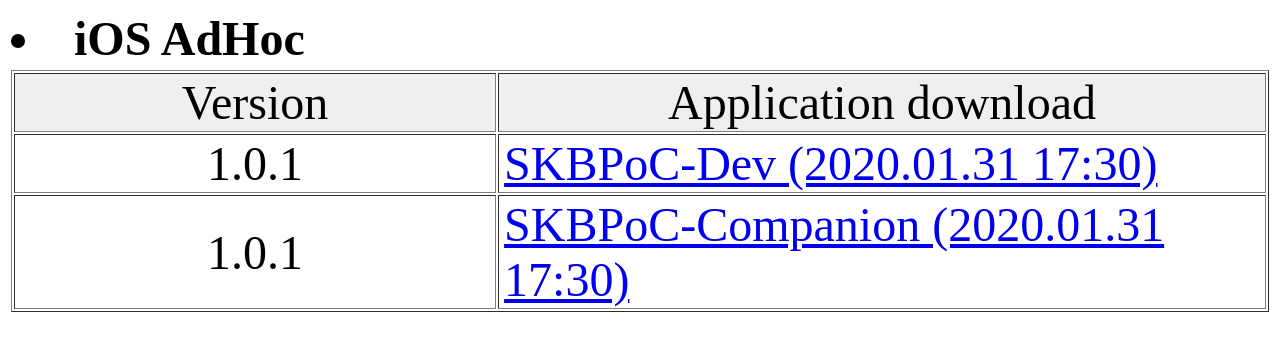
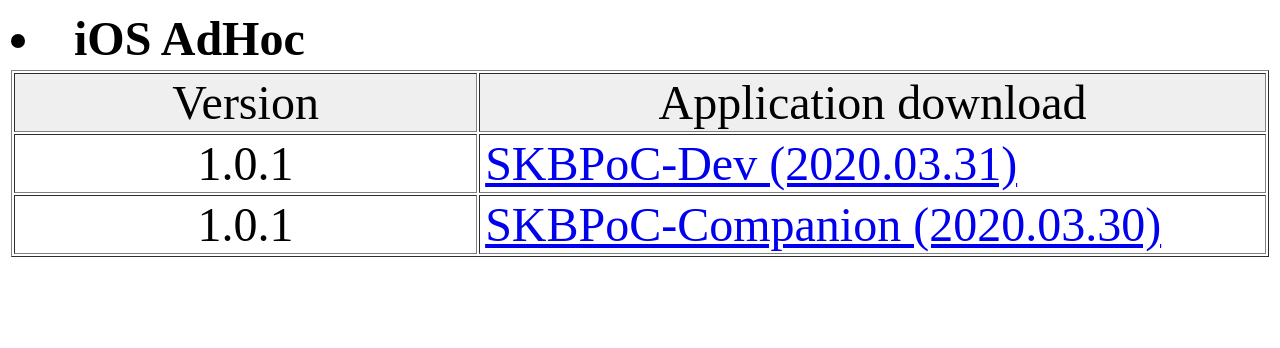
Before and after one commit to gclee55/SKB-AdHoc, a plain HTML site: page webapps/index.html in a window 1280 px wide. Drawn offline with Linux system fonts and the light colour scheme.

Commit message:
2020/03/31 일자 index.html 적용

```diff
--- a/webapps/index.html
+++ b/webapps/index.html
@@ -20,11 +20,11 @@
                                 </tr>
                                 <tr>
                                         <td align="center">1.0.1</td>
-                                        <td style="padding-left:5px"><a href="itms-services://?action=download-manifest&url=https://raw.githubusercontent.com/gclee55/SKB-AdHoc/master/plist/SKBPoC-Dev.plist">SKBPoC-Dev (2020.01.31 17:30)</a></td>
+                                        <td style="padding-left:5px"><a href="itms-services://?action=download-manifest&url=https://raw.githubusercontent.com/gclee55/SKB-AdHoc/master/plist/SKBPoC-Dev.plist">SKBPoC-Dev (2020.03.31)</a></td>
                                 </tr>
                                 <tr>
                                         <td align="center">1.0.1</td>
-                                        <td style="padding-left:5px"><a href="itms-services://?action=download-manifest&url=https://raw.githubusercontent.com/gclee55/SKB-AdHoc/master/plist/SKBPoC-Companion.plist">SKBPoC-Companion (2020.01.31 17:30)</a></td>
+                                        <td style="padding-left:5px"><a href="itms-services://?action=download-manifest&url=https://raw.githubusercontent.com/gclee55/SKB-AdHoc/master/plist/SKBPoC-Companion.plist">SKBPoC-Companion (2020.03.30)</a></td>
                                 </tr>
                         </table>
                 </td>
```
